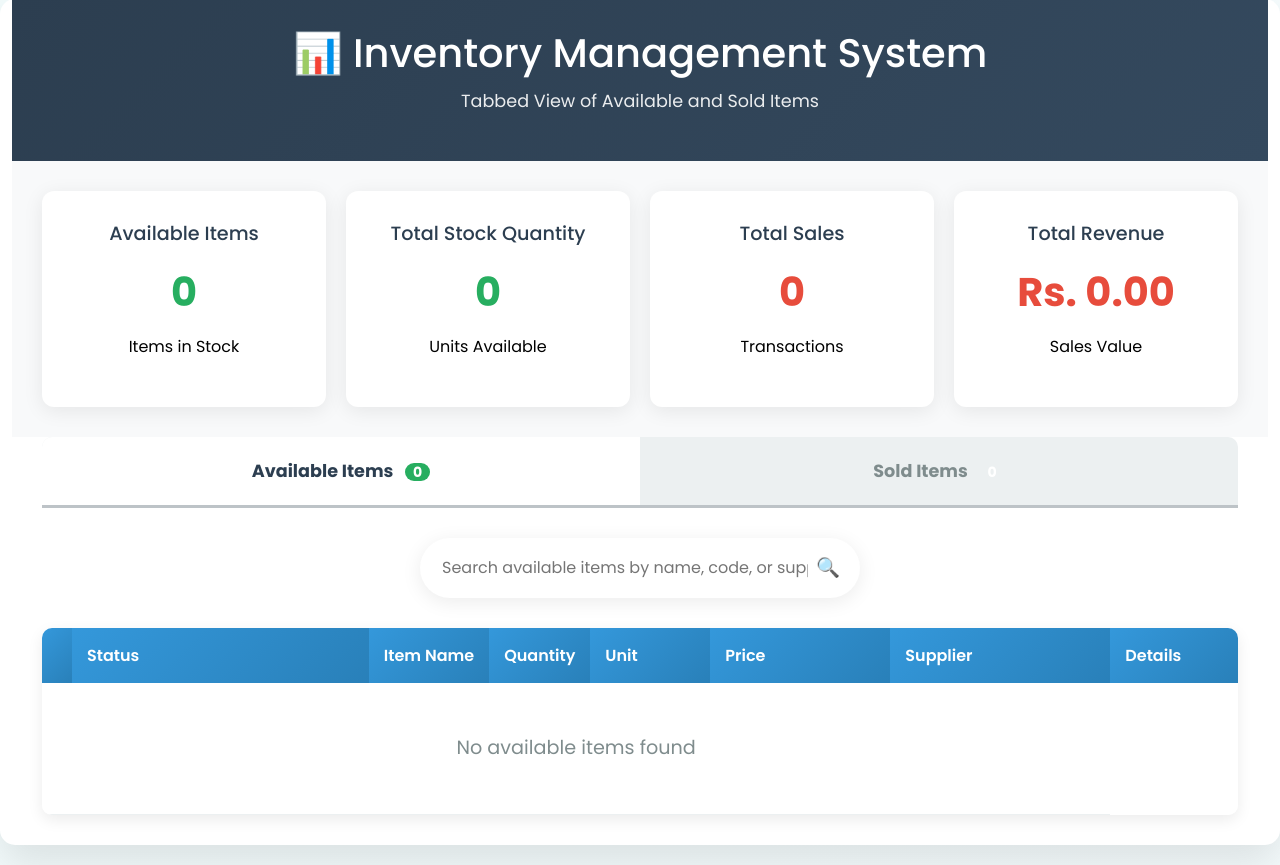
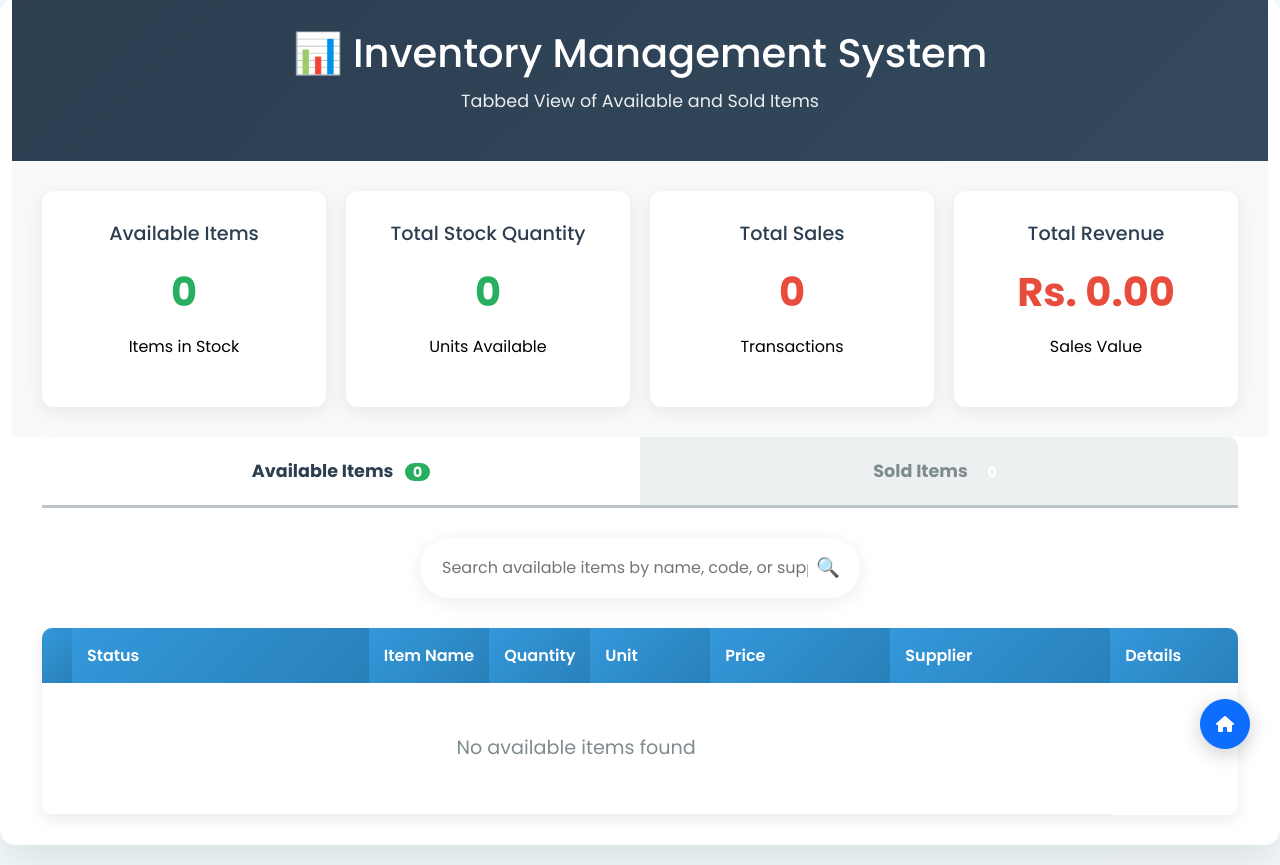
Before and after one commit to Amandi1112/im-project, a PHP site: page /track.php in a window 1280 px wide. Shown: the part 21-886 px from the top of the page. Run offline with PHP 8.4, Linux system fonts and the light colour scheme; data that the repository does not hold is empty.

Commit message:
done track.php

```diff
--- a/home.php
+++ b/home.php
@@ -801,6 +801,7 @@ $recentActivities = [
                             <ul class="dropdown-menu" aria-labelledby="inventoryDropdown">
                                 <li><a class="dropdown-item" href="display_purchase_details.php" style="font-size: 17px; color:black;"><i class="fas fa-boxes"></i> Current Stock</a></li>
                                 <li><a class="dropdown-item" href="inventory.php" style="font-size: 17px; color:black;"><i class="fas fa-exchange-alt"></i> Safety Stock</a></li>
+                                <li><a class="dropdown-item" href="track.php" style="font-size:17px; color:black;"><i class="fas fa-truck-moving"></i> Track Items</a></li>
                             </ul>
                         </li>
                         <li class="nav-item dropdown">
--- a/track.php
+++ b/track.php
@@ -332,7 +332,25 @@ $summary = getSummaryData($db);
             color: var(--text-secondary);
             font-size: 1.2rem;
         }
+        .floating-btn {
+            position: fixed;
+            bottom: 30px;
+            right: 30px;
+            width: 50px;
+            height: 50px;
+            border-radius: 50%;
+            display: flex;
+            align-items: center;
+            justify-content: center;
+            box-shadow: 0 5px 20px rgba(0, 0, 0, 0.2);
+            transition: all 0.3s;
+            z-index: 1000;
+        }
 
+        .floating-btn:hover {
+            transform: translateY(-3px) scale(1.1);
+            box-shadow: 0 8px 25px rgba(0, 0, 0, 0.3);
+        }
         .table-container {
             margin: 0 30px 30px;
             overflow-x: auto;
@@ -637,6 +655,9 @@ $summary = getSummaryData($db);
         </div>
     </div>
 
+    <a href="home.php" class="btn btn-primary floating-btn animate__animated animate__fadeInUp">
+        <i class="fas fa-home"></i>
+    </a>
     <script>
         function showTab(tabName) {
             // Hide all tab contents
```
